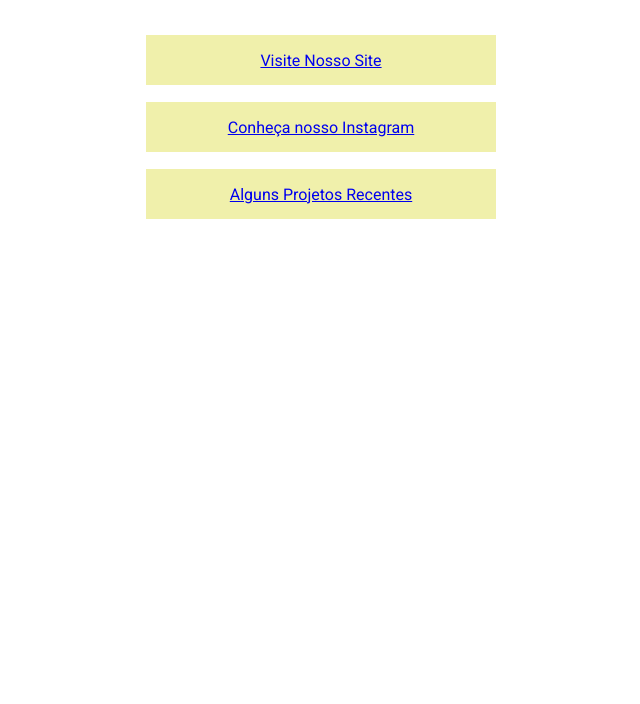
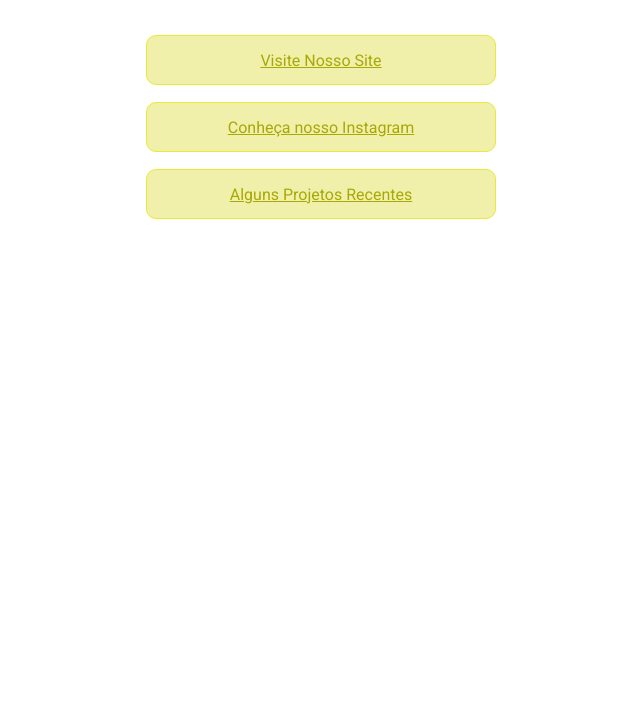
Before and after one commit to nicholaslouback/access-page, a plain HTML site: page index.html in a window 1280 px wide. Shown: the part 96-800 px from the top of the page, without its empty margins (319-959 px from the left). Drawn offline with nearby package versions, Linux system fonts and the light colour scheme.

Commit message:
Estilizando Listas e Links

```diff
--- a/index.html
+++ b/index.html
@@ -28,8 +28,9 @@
         <li>
             <a href="https://www.l4lsolar.com/projetos" target="_blank">Alguns Projetos Recentes</a>
         </li>
-
     </ul>
     </div>
+    <script type="module" src="https://unpkg.com/ionicons@7.1.0/dist/ionicons/ionicons.esm.js"></script>
+    <script nomodule src="https://unpkg.com/ionicons@7.1.0/dist/ionicons/ionicons.js"></script>
 </body>
 </html>
--- a/style.css
+++ b/style.css
@@ -6,6 +6,7 @@
 
 body *{
     font-family: "Roboto", sans-serif;
+    color: rgb(168, 168, 6);
 }
 
 body{
@@ -46,4 +47,6 @@
     padding: 15px 22px;
 
     background: rgba(228, 228, 105, 0.562);
+    border: 1px solid rgb(233, 233, 55);
+    border-radius: 10px;
 }
```
